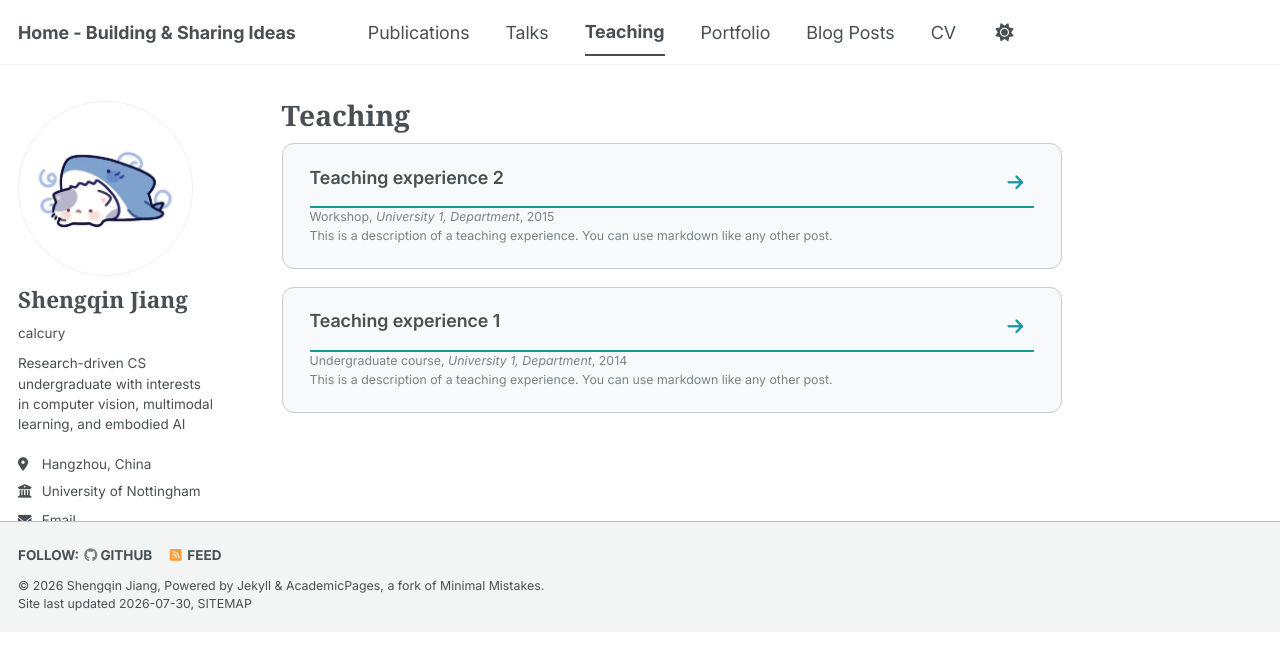
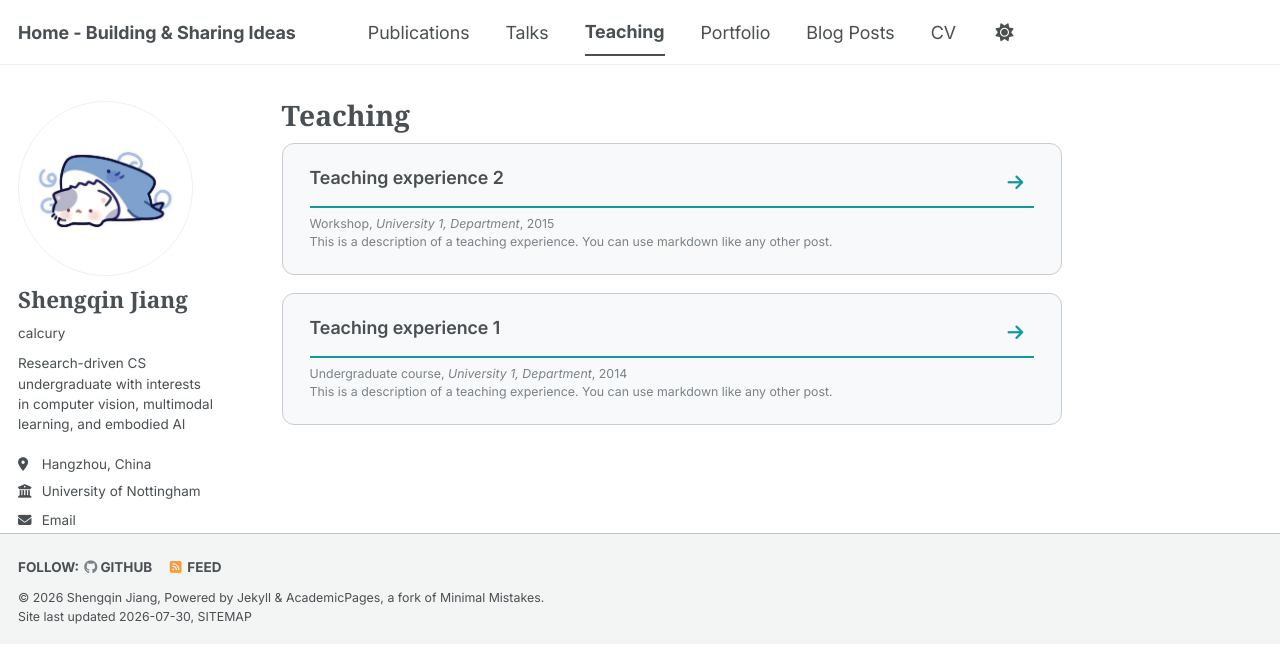
Before and after one commit to calcury/calcury.github.io, a Jekyll site: the page built from _pages/teaching.html, in a window 1280 px wide. Shown: the top 663 px of the page. Built offline with Jekyll 4.4.1, drawn with Linux system fonts in a browser that asks for light colours; a style sheet for code colours, icons or effects is not loaded.

Commit message:
feat: add page card

```diff
--- a/_sass/layout/_tabbed.scss
+++ b/_sass/layout/_tabbed.scss
@@ -26,7 +26,7 @@
     justify-content: space-between;
     gap: 0.5em;
     margin-top: 0;
-    margin-bottom: 0;
+    margin-bottom: 0.35em;
     font-size: 1em;
     font-family: $sans-serif;
     font-weight: 600;
@@ -50,7 +50,7 @@
   }
 
   p a {
-    font-size: $type-size-7;
+    font-size: $type-size-6;
     display: inline-block;
     padding: 0.2em 0.6em;
     margin: 0.15em 0.15em 0.15em 0;
```
